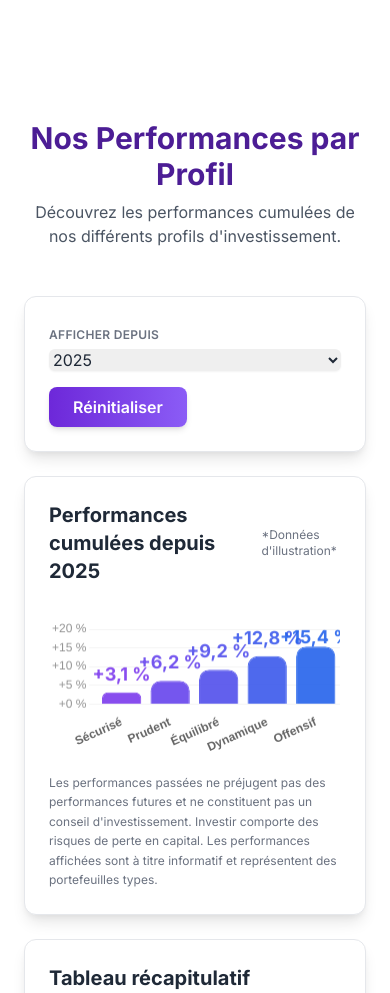
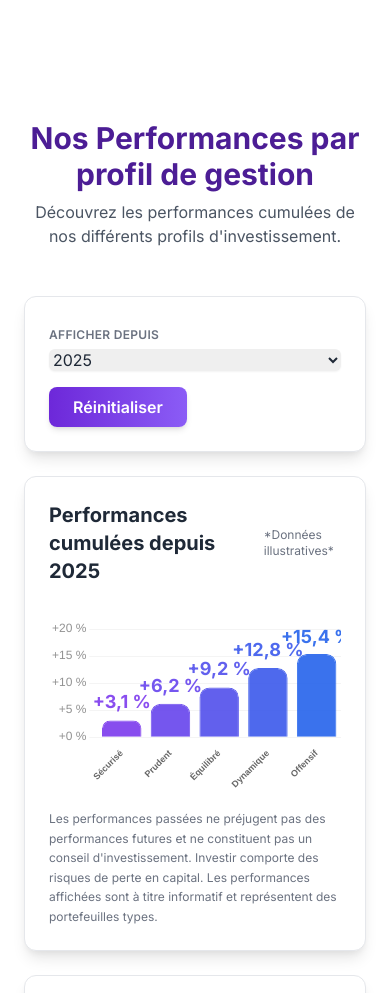
Before and after one commit to MamyRAMA/RAMAdvisor, a website: page index.html in a window 390 px wide. Shown: the part 2240-3233 px from the top of the page. Drawn offline with nearby package versions, Linux system fonts and the light colour scheme.

Commit message:
Securite to Liquidite and Responsive chart

```diff
--- a/index.html
+++ b/index.html
@@ -100,7 +100,7 @@
         <section class="py-20 bg-white">
             <div class="container mx-auto px-6">
                 <div class="text-center mb-12">
-                    <h2 class="text-3xl font-bold section-title">Nos Performances par Profil</h2>
+                    <h2 class="text-3xl font-bold section-title">Nos Performances par profil de gestion</h2>
                     <p class="text-gray-600 mt-2">Découvrez les performances cumulées de nos différents profils d'investissement.</p>
                 </div>
 
@@ -122,10 +122,11 @@
                     <div class="card">
                         <div class="flex items-center justify-between mb-4">
                             <h3 id="chartTitle" class="text-xl font-bold text-gray-800">Performances cumulées depuis <span id='fromYearLbl'></span></h3>
-                            <span class="text-xs text-gray-500">*Données d'illustration*</span>
+                            <span class="text-xs text-gray-500">*Données illustratives*</span>
                         </div>
                         <div class="relative">
-                            <canvas id="perfChart" height="160"></canvas>
+                            <!-- Canvas responsive : hauteur adaptative selon la taille d'écran -->
+                            <canvas id="perfChart" class="h-48 sm:h-64 md:h-80 lg:h-96"></canvas>
                         </div>
                         <p class="text-xs text-gray-500 mt-4 leading-relaxed">
                             Les performances passées ne préjugent pas des performances futures et ne constituent pas un conseil
--- a/js/script.js
+++ b/js/script.js
@@ -254,11 +254,11 @@ function initializePerformanceSection() {
 
     // ==== PONDÉRATIONS INLINE POUR TOOLTIP & EN-TÊTES ====
     const ALLOC = {
-        Securise:  { Actions: 0.03,  ObligationsEntreprises: 0.30, ObligationsGouvernements: 0.47, Securite: 0.20 },
-        Prudent:   { Actions: 0.24,  ObligationsEntreprises: 0.31, ObligationsGouvernements: 0.35, Securite: 0.10 },
-        Equilibre: { Actions: 0.45,  ObligationsEntreprises: 0.25, ObligationsGouvernements: 0.25, Securite: 0.05 },
-        Dynamique: { Actions: 0.725, ObligationsEntreprises: 0.14, ObligationsGouvernements: 0.11, Securite: 0.025 },
-        Offensif:  { Actions: 0.94,  ObligationsEntreprises: 0.02, ObligationsGouvernements: 0.02, Securite: 0.02 }
+        Securise:  { Actions: 0.03,  ObligationsEntreprises: 0.30, ObligationsGouvernements: 0.47, Liquidites: 0.20 },
+        Prudent:   { Actions: 0.24,  ObligationsEntreprises: 0.31, ObligationsGouvernements: 0.35, Liquidites: 0.10 },
+        Equilibre: { Actions: 0.45,  ObligationsEntreprises: 0.25, ObligationsGouvernements: 0.25, Liquidites: 0.05 },
+        Dynamique: { Actions: 0.725, ObligationsEntreprises: 0.14, ObligationsGouvernements: 0.11, Liquidites: 0.025 },
+        Offensif:  { Actions: 0.94,  ObligationsEntreprises: 0.02, ObligationsGouvernements: 0.02, Liquidites: 0.02 }
     };
 
     // Renseigne les (i) du header de tableau
@@ -269,7 +269,7 @@ function initializePerformanceSection() {
         const fmt = (x) => (x * 100).toFixed(0) + ' %';
         const tooltipEl = tip.querySelector('.tooltiptext-perf');
         if (tooltipEl) {
-            tooltipEl.innerHTML = `<em>Répartition cible de l'allocation :</em><br>Actions : ${fmt(a.Actions)}<br>Oblig. Entreprises : ${fmt(a.ObligationsEntreprises)}<br>Oblig. Gouvernements : ${fmt(a.ObligationsGouvernements)}<br>Sécurité : ${fmt(a.Securite)}`;
+            tooltipEl.innerHTML = `<em>Répartition cible de l'allocation :</em><br>Actions : ${fmt(a.Actions)}<br>Oblig. Entreprises : ${fmt(a.ObligationsEntreprises)}<br>Oblig. Gouvernements : ${fmt(a.ObligationsGouvernements)}<br>Liquidités : ${fmt(a.Liquidites)}`;
         }
     });
 
@@ -374,6 +374,9 @@ function initializePerformanceSection() {
         const suggestedMax = maxVal * 1.2;
         const colors = PROFILE_KEYS.map((_, i) => colorForIndex(i, PROFILE_KEYS.length));
 
+        // Configuration responsive adaptée selon la taille d'écran
+        const isMobile = window.innerWidth < 640;
+
         chart = new Chart(ctx, {
             type: 'bar',
             data: {
@@ -392,6 +395,7 @@ function initializePerformanceSection() {
             },
             options: {
                 responsive: true,
+                maintainAspectRatio: false, // Permet au graphique de s'adapter au conteneur
                 layout: { padding: { top: 28 } },
                 plugins: {
                     legend: { display: false },
@@ -408,7 +412,7 @@ function initializePerformanceSection() {
                                     `Actions : ${fmt(a.Actions ?? 0)}`,
                                     `Oblig. Entreprises : ${fmt(a.ObligationsEntreprises ?? 0)}`,
                                     `Oblig. Gouvernements : ${fmt(a.ObligationsGouvernements ?? 0)}`,
-                                    `Sécurité : ${fmt(a.Securite ?? 0)}`
+                                    `Liquidités : ${fmt(a.Liquidites ?? 0)}`
                                 ];
                             }
                         }
@@ -417,7 +421,16 @@ function initializePerformanceSection() {
                 scales: {
                     x: {
                         grid: { display: false, drawBorder: false },
-                        ticks: { display: true, font: { weight: 'bold' } },
+                        ticks: {
+                            display: true,
+                            font: {
+                                weight: 'bold',
+                                size: isMobile ? 9 : 12 // Taille réduite sur mobile
+                            },
+                            maxRotation: isMobile ? 45 : 0, // Rotation à 45° sur mobile
+                            minRotation: isMobile ? 45 : 0,
+                            autoSkip: false
+                        },
                         border: { display: false }
                     },
                     y: {
@@ -477,4 +490,16 @@ function initializePerformanceSection() {
 
     update();
     startYearSelect.addEventListener('change', update);
+
+    // Event listener pour le redimensionnement de la fenêtre
+    // Permet d'adapter le graphique lors de la rotation d'écran ou changement de taille
+    window.addEventListener('resize', () => {
+        if (chart) {
+            const isMobile = window.innerWidth < 640;
+            chart.options.scales.x.ticks.font.size = isMobile ? 9 : 12;
+            chart.options.scales.x.ticks.maxRotation = isMobile ? 45 : 0;
+            chart.options.scales.x.ticks.minRotation = isMobile ? 45 : 0;
+            chart.update('none'); // 'none' pour éviter les animations au redimensionnement
+        }
+    });
 }
```
